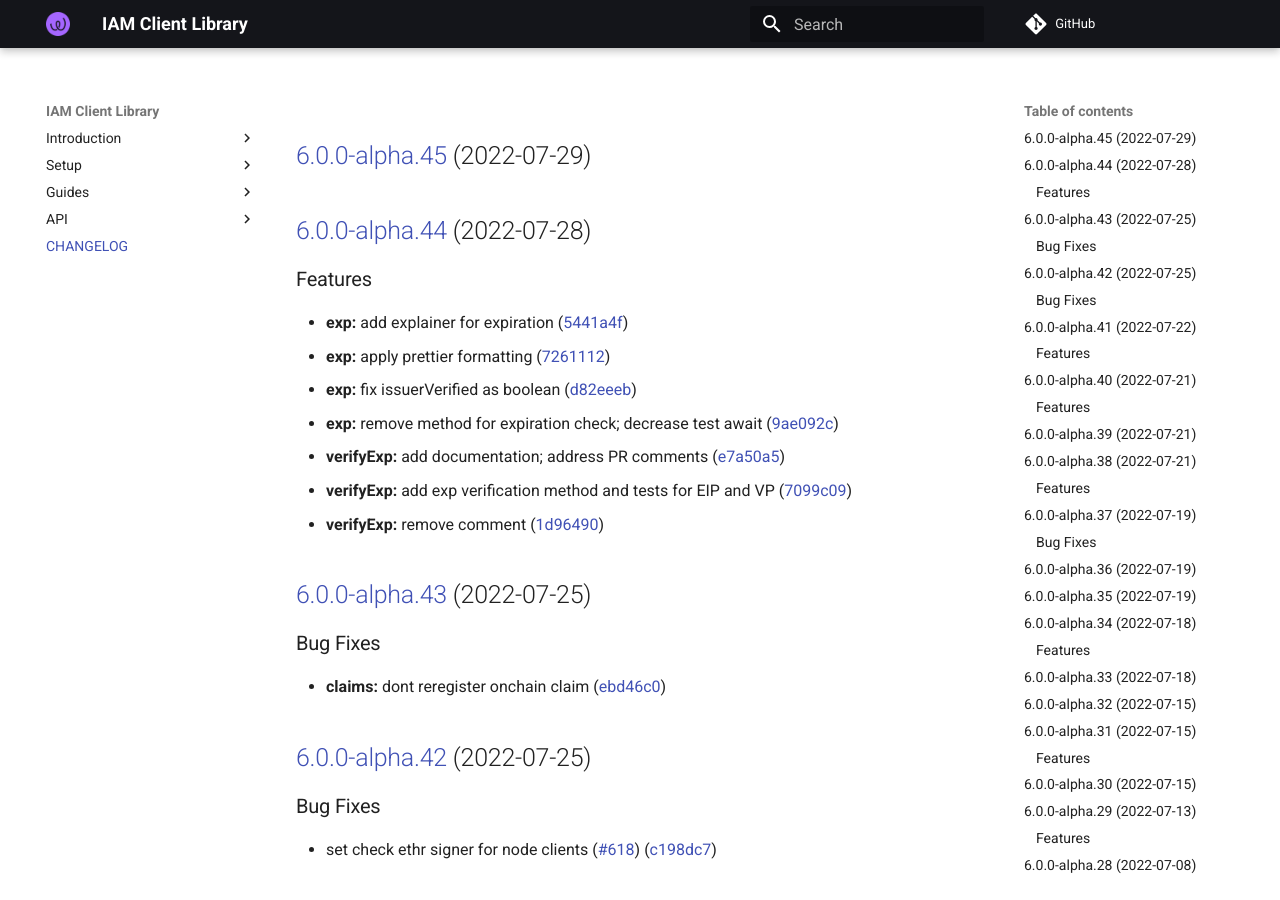
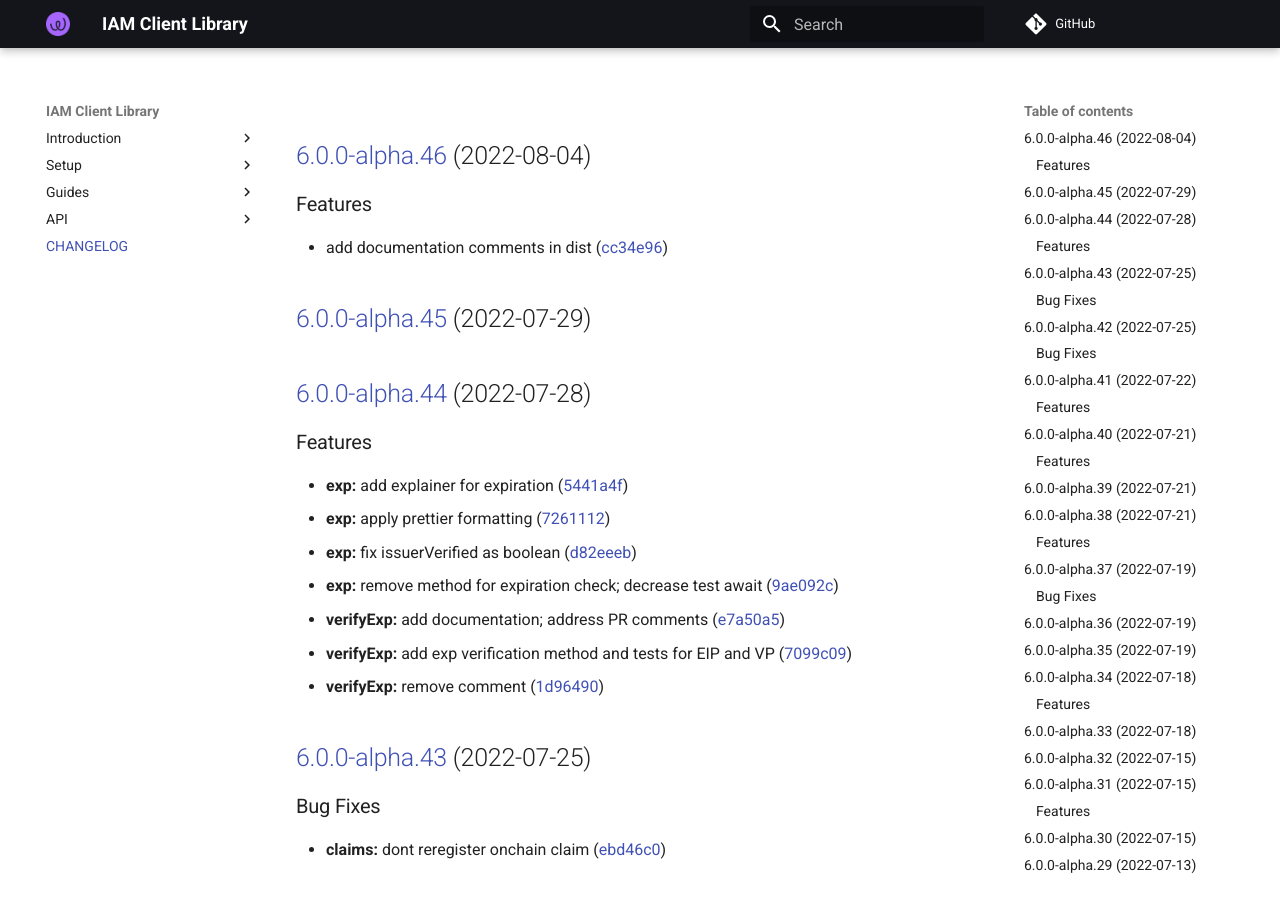
Before and after one commit to energywebfoundation/iam-client-lib, an MkDocs documentation site: the page built from docs/CHANGELOG.md, in a window 1280 px wide and 900 px high. Built offline with MkDocs 1.6.1 and Material for MkDocs 9.7.7, drawn with Linux system fonts in a browser that asks for light colours; comment, search, counter and statistics services are not loaded.

Commit message:
chore(release): 6.0.0-alpha.46 [skip ci]
## [6.0.0-alpha.46](https://github.com/energywebfoundation/iam-client-lib/compare/v6.0.0-alpha.45...v6.0.0-alpha.46) (2022-08-04)

### Features

* add documentation comments in dist ([cc34e96](https://github.com/energywebfoundation/iam-client-lib/commit/cc34e963e52342259277e2643ac8dc5819df47f8))

```diff
--- a/docs/CHANGELOG.md
+++ b/docs/CHANGELOG.md
@@ -1,3 +1,10 @@
+## [6.0.0-alpha.46](https://github.com/energywebfoundation/iam-client-lib/compare/v6.0.0-alpha.45...v6.0.0-alpha.46) (2022-08-04)
+
+
+### Features
+
+* add documentation comments in dist ([cc34e96](https://github.com/energywebfoundation/iam-client-lib/commit/cc34e963e52342259277e2643ac8dc5819df47f8))
+
 ## [6.0.0-alpha.45](https://github.com/energywebfoundation/iam-client-lib/compare/v6.0.0-alpha.44...v6.0.0-alpha.45) (2022-07-29)
 
 ## [6.0.0-alpha.44](https://github.com/energywebfoundation/iam-client-lib/compare/v6.0.0-alpha.43...v6.0.0-alpha.44) (2022-07-28)
--- a/package.json
+++ b/package.json
@@ -1,6 +1,6 @@
 {
   "name": "iam-client-lib",
-  "version": "6.0.0-alpha.45",
+  "version": "6.0.0-alpha.46",
   "description": "Library for Decentralized Identity and Access Management",
   "main": "dist/index.js",
   "module": "dist/index.esm.js",
```
